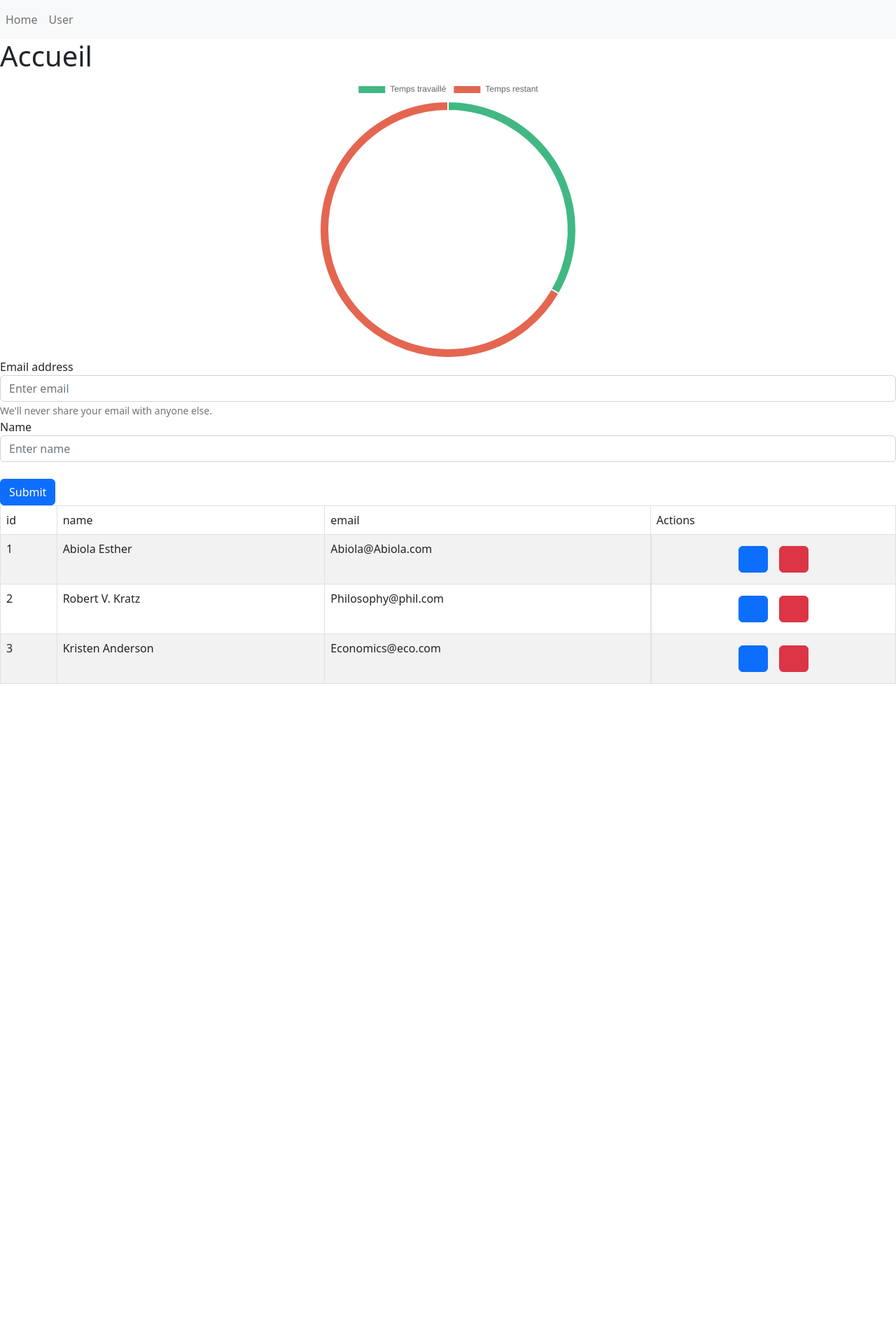
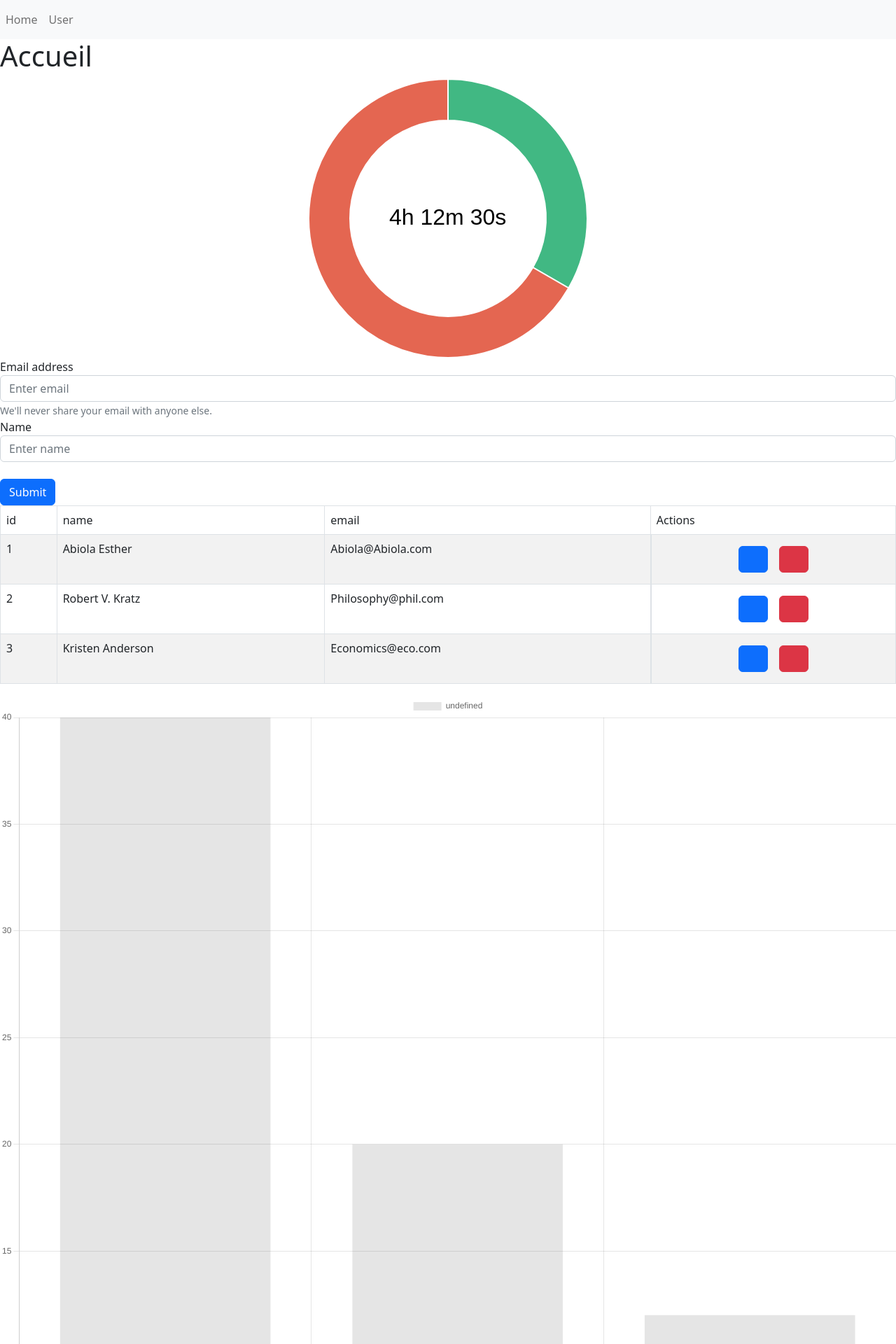
Before and after one commit to MathisZerbib/vue-project-epitech, a Vue app: page / in a window 1280 px wide. Shown: the top 1920 px of the page at 70% size. Before the commit the page ends 993 px from the top, so only its background shows below. Built offline with nearby package versions, Linux system fonts and the light colour scheme; some icons are missing.

Commit message:
update doughnut + text inside

```diff
--- /dev/null
+++ b/src/components/charts/BarChart.vue
@@ -0,0 +1,81 @@
+<template>
+  <Bar
+    :chart-options="chartOptions"
+    :chart-data="chartData"
+    :chart-id="chartId"
+    :dataset-id-key="datasetIdKey"
+    :plugins="plugins"
+    :css-classes="cssClasses"
+    :styles="styles"
+    :width="width"
+    :height="height"
+  />
+</template>
+
+<script>
+import { Bar } from "vue-chartjs";
+import {
+  Chart as ChartJS,
+  Title,
+  Tooltip,
+  Legend,
+  BarElement,
+  CategoryScale,
+  LinearScale,
+} from "chart.js";
+
+ChartJS.register(
+  Title,
+  Tooltip,
+  Legend,
+  BarElement,
+  CategoryScale,
+  LinearScale
+);
+
+export default {
+  name: "BarChart",
+  components: { Bar },
+  props: {
+    chartId: {
+      type: String,
+      default: "bar-chart",
+    },
+    datasetIdKey: {
+      type: String,
+      default: "label",
+    },
+    width: {
+      type: Number,
+      default: 200,
+    },
+    height: {
+      type: Number,
+      default: 200,
+    },
+    cssClasses: {
+      default: "",
+      type: String,
+    },
+    styles: {
+      type: Object,
+      default: () => {},
+    },
+    plugins: {
+      type: Object,
+      default: () => {},
+    },
+  },
+  data() {
+    return {
+      chartData: {
+        labels: ["January", "February", "March"],
+        datasets: [{ data: [40, 20, 12] }],
+      },
+      chartOptions: {
+        responsive: true,
+      },
+    };
+  },
+};
+</script>
--- a/src/components/charts/ChartClock.vue
+++ b/src/components/charts/ChartClock.vue
@@ -1,10 +1,18 @@
 <template>
-  <Doughnut :data="chartData" :options="chartOptions" />
+  <Doughnut
+    :chart-options="chartOptions"
+    :chart-data="chartData"
+    :chart-id="chartId"
+    :dataset-id-key="datasetIdKey"
+    :plugins="plugins"
+    :css-classes="cssClasses"
+    :styles="styles"
+    :width="width"
+    :height="height"
+  />
 </template>
 
 <script>
-import { defineComponent, h } from "vue";
-
 import { Doughnut } from "vue-chartjs";
 import {
   Chart as ChartJS,
@@ -17,7 +25,7 @@ import {
 
 ChartJS.register(Title, Tooltip, Legend, ArcElement, CategoryScale);
 
-export default defineComponent({
+export default {
   name: "DoughnutChart",
   components: {
     Doughnut,
@@ -40,34 +48,64 @@ export default defineComponent({
       type: String,
     },
   },
-  setup(props) {
-    const chartData = {
-      labels: ["Temps travaillé", "Temps restant"],
-      datasets: [
+  data() {
+    return {
+      chartData: {
+        labels: ["Temps travaillé", "Temps restant"],
+        datasets: [
+          {
+            backgroundColor: ["#41B883", "#E46651"],
+            data: [20, 40],
+          },
+        ],
+      },
+      chartOptions: {
+        responsive: true,
+        maintainAspectRatio: false,
+        cutout: 140,
+        plugins: {
+          legend: {
+            display: false,
+          },
+        },
+      },
+      plugins: [
         {
-          backgroundColor: ["#41B883", "#E46651"],
-          data: [20, 40],
+          id: "text",
+          beforeDraw: function (chart) {
+            var width = chart.width,
+              height = chart.height,
+              ctx = chart.ctx;
+
+            ctx.restore();
+            var fontSize = (height / 200).toFixed(2);
+            ctx.font = fontSize + "em sans-serif";
+            ctx.textBaseline = "middle";
+
+            var text = "4h 12m 30s",
+              textX = Math.round((width - ctx.measureText(text).width) / 2),
+              textY = height / 2;
+
+            ctx.fillText(text, textX, textY);
+            ctx.save();
+          },
         },
       ],
     };
+  },
+  // const drawText = {
 
-    const chartOptions = {
-      responsive: true,
-      maintainAspectRatio: false,
-      cutout: 170,
-    };
+  //   width: this.chart.width,
+  //   height: this.chart.height,
+  //   fontSize:(height / 114).toFixed(2),
+  //   font: fontSize + "em Verdana",
+  //   textBaseline: "middle",
 
-    return () =>
-      h(Doughnut, {
-        chartData,
-        chartOptions,
-        chartId: props.chartId,
-        width: props.width,
-        height: props.height,
-        cssClasses: props.cssClasses,
-        styles: props.styles,
-        plugins: props.plugins,
-      });
-  },
-});
+  //   text: "82%",
+  //     textX: Math.round((width - this.chart.ctx.measureText(text).width) / 2),
+  //     textY: height / 2,
+
+  //   fillText(text, textX, textY);
+  // },
+};
 </script>
--- a/src/views/HomeView.vue
+++ b/src/views/HomeView.vue
@@ -1,5 +1,6 @@
 <script setup>
 import UserTable from "../components/user/UserTable.vue";
+import BarChart from "../components/charts/BarChart.vue";
 // import FormUser from "../components/form/Formuser.vue";
 import ChartClock from "../components/charts/ChartClock.vue";
 </script>
@@ -9,5 +10,6 @@ import ChartClock from "../components/charts/ChartClock.vue";
     <h1>Accueil</h1>
     <ChartClock />
     <UserTable />
+    <BarChart />
   </main>
 </template>
```
